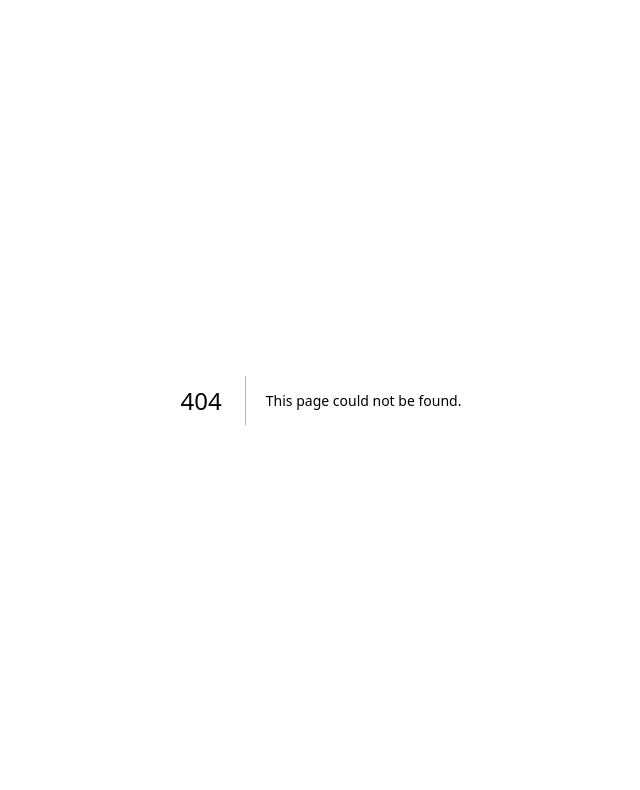
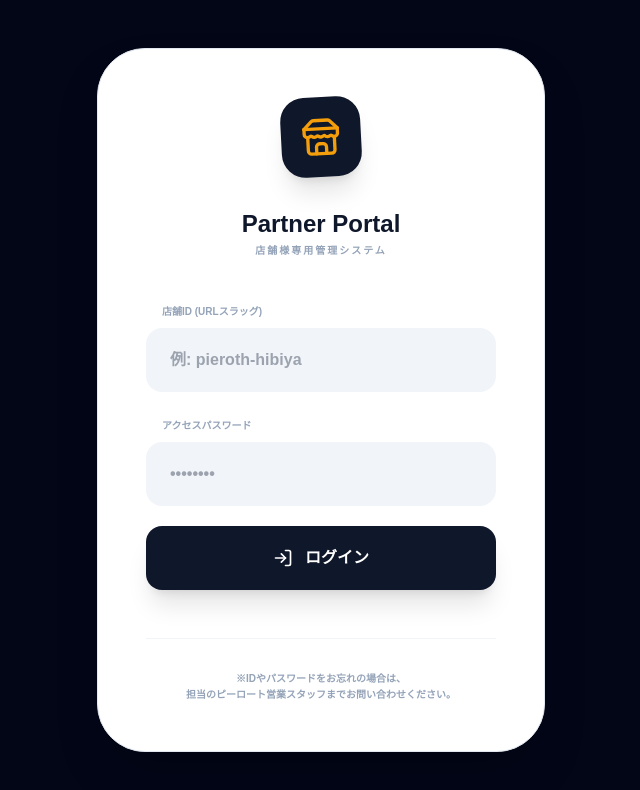
Before and after one commit to takatam-cyber/my-wine-menu, a Next.js app: page /partner/login in a window 1280 px wide. Before the commit this address had no page. Shown: the top 790 px of the page, without its empty margins (319-959 px from the left). Built offline with nearby package versions, Linux system fonts and the light colour scheme.

Commit message:
Create page.tsx

```diff
--- /dev/null
+++ b/app/partner/login/page.tsx
@@ -0,0 +1,103 @@
+// app/partner/login/page.tsx
+"use client";
+
+export const runtime = 'edge';
+
+import React, { useState } from 'react';
+import { Lock, LogIn, Loader2, Store, ArrowLeft } from 'lucide-react';
+
+export default function PartnerLogin() {
+  const [slug, setSlug] = useState('');
+  const [password, setPassword] = useState('');
+  const [loading, setLoading] = useState(false);
+  const [error, setError] = useState('');
+
+  const handleLogin = async (e: React.FormEvent) => {
+    e.preventDefault();
+    setLoading(true);
+    setError('');
+
+    try {
+      const res = await fetch('/api/auth/partner', {
+        method: 'POST',
+        headers: { 'Content-Type': 'application/json' },
+        body: JSON.stringify({ slug: slug.trim().toLowerCase(), password }),
+      });
+
+      if (res.ok) {
+        window.location.href = '/partner';
+      } else {
+        const data = await res.json();
+        setError(data.error || '認証に失敗しました。');
+      }
+    } catch (err) {
+      setError('通信エラーが発生しました。');
+    } finally {
+      setLoading(false);
+    }
+  };
+
+  return (
+    <div className="min-h-screen bg-slate-950 flex items-center justify-center p-6 text-white">
+      <div className="bg-white p-8 md:p-12 rounded-[3rem] shadow-2xl w-full max-w-md border border-slate-200">
+        <div className="flex justify-center mb-8">
+          <div className="p-5 bg-slate-900 text-amber-500 rounded-3xl shadow-xl -rotate-3">
+            <Store size={40}/>
+          </div>
+        </div>
+
+        <div className="text-center mb-10">
+          <h1 className="text-2xl font-black text-slate-900 leading-tight">Partner Portal</h1>
+          <p className="text-slate-400 text-[10px] font-black uppercase tracking-[0.2em] mt-1">店舗様専用管理システム</p>
+        </div>
+
+        <form onSubmit={handleLogin} className="space-y-5">
+          <div className="space-y-1.5">
+            <label className="text-[10px] font-black text-slate-400 uppercase ml-4">店舗ID (URLスラッグ)</label>
+            <input
+              type="text"
+              placeholder="例: pieroth-hibiya"
+              className="w-full h-16 px-6 bg-slate-100 text-slate-900 rounded-2xl font-bold outline-none focus:ring-2 ring-amber-500 transition-all"
+              value={slug}
+              onChange={e => setSlug(e.target.value)}
+              required
+            />
+          </div>
+
+          <div className="space-y-1.5">
+            <label className="text-[10px] font-black text-slate-400 uppercase ml-4">アクセスパスワード</label>
+            <input
+              type="password"
+              placeholder="••••••••"
+              className="w-full h-16 px-6 bg-slate-100 text-slate-900 rounded-2xl font-bold outline-none focus:ring-2 ring-amber-500 transition-all"
+              value={password}
+              onChange={e => setPassword(e.target.value)}
+              required
+            />
+          </div>
+
+          <button
+            type="submit"
+            disabled={loading}
+            className="w-full h-16 bg-slate-900 text-white rounded-2xl font-black flex items-center justify-center gap-3 hover:bg-amber-500 hover:text-slate-950 transition-all shadow-xl active:scale-95 disabled:opacity-50"
+          >
+            {loading ? <Loader2 className="animate-spin" /> : <LogIn size={20}/>}
+            ログイン
+          </button>
+        </form>
+
+        {error && (
+          <div className="mt-6 p-4 bg-red-50 text-red-600 rounded-2xl text-xs font-bold text-center border border-red-100 animate-in fade-in slide-in-from-top-2">
+            {error}
+          </div>
+        )}
+
+        <div className="mt-12 pt-8 border-t border-slate-100">
+          <p className="text-center text-[10px] text-slate-400 font-bold leading-relaxed">
+            ※IDやパスワードをお忘れの場合は、<br/>担当のピーロート営業スタッフまでお問い合わせください。
+          </p>
+        </div>
+      </div>
+    </div>
+  );
+}
```
